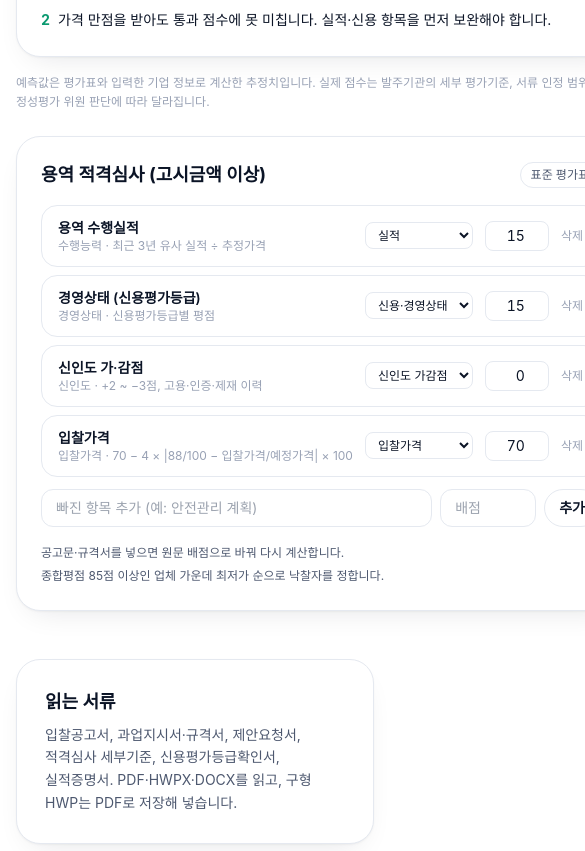
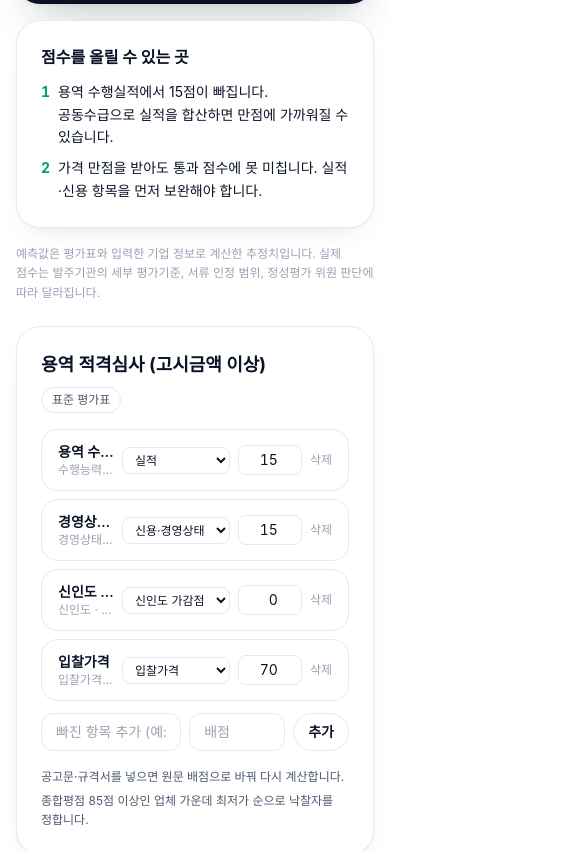
Before and after one commit to nparkup/vidding, a Next.js app: page /premium in a window 390 px wide. Shown: the part 3760-4611 px from the top of the page, 585 px wide, since content can reach past the window. Built offline with nearby package versions, Linux system fonts and the light colour scheme; a web font is replaced by a local one.

Commit message:
Fix mobile overflow in compact 평가표 rows
Co-Authored-By: Claude Opus 5.5 <noreply@anthropic.com>
Claude-Session: https://claude.ai/code/session_01HAjUgk39xF8NprdBQtGTdF

```diff
--- a/src/components/premium/ScorePredictor.tsx
+++ b/src/components/premium/ScorePredictor.tsx
@@ -360,7 +360,7 @@ export function ScorePredictor() {
       </aside>
 
     {/* 평가표 (전체 폭) */}
-    <section className="card p-6 lg:col-span-2">
+    <section className="card min-w-0 p-6 lg:col-span-2">
         <div className="flex flex-wrap items-center justify-between gap-2">
           <h3 className="text-lg font-bold">{active.title}</h3>
           <div className="flex items-center gap-2">
@@ -368,9 +368,9 @@ export function ScorePredictor() {
             {sheet && <button type="button" className="text-xs font-semibold text-ink-500 hover:text-ink" onClick={() => { setSheet(null); setDocs([]); textsRef.current = []; setDocMsg(""); }}>표준으로 되돌리기</button>}
           </div>
         </div>
-        <ul className="mt-4 grid gap-2 md:grid-cols-2">
+        <ul className="mt-4 grid grid-cols-1 gap-2 md:grid-cols-2">
           {active.items.map((i) => (
-            <li key={i.id} className="flex items-center gap-3 rounded-2xl border border-ink-100 px-4 py-3">
+            <li key={i.id} className="flex min-w-0 items-center gap-2 rounded-2xl border border-ink-100 px-4 py-3">
               <div className="min-w-0 flex-1">
                 <p className="truncate text-sm font-semibold">{i.label}</p>
                 <p className="truncate text-xs text-ink-300">{i.group}{active.source === "template" && i.basis ? ` · ${i.basis}` : ""}</p>
```
